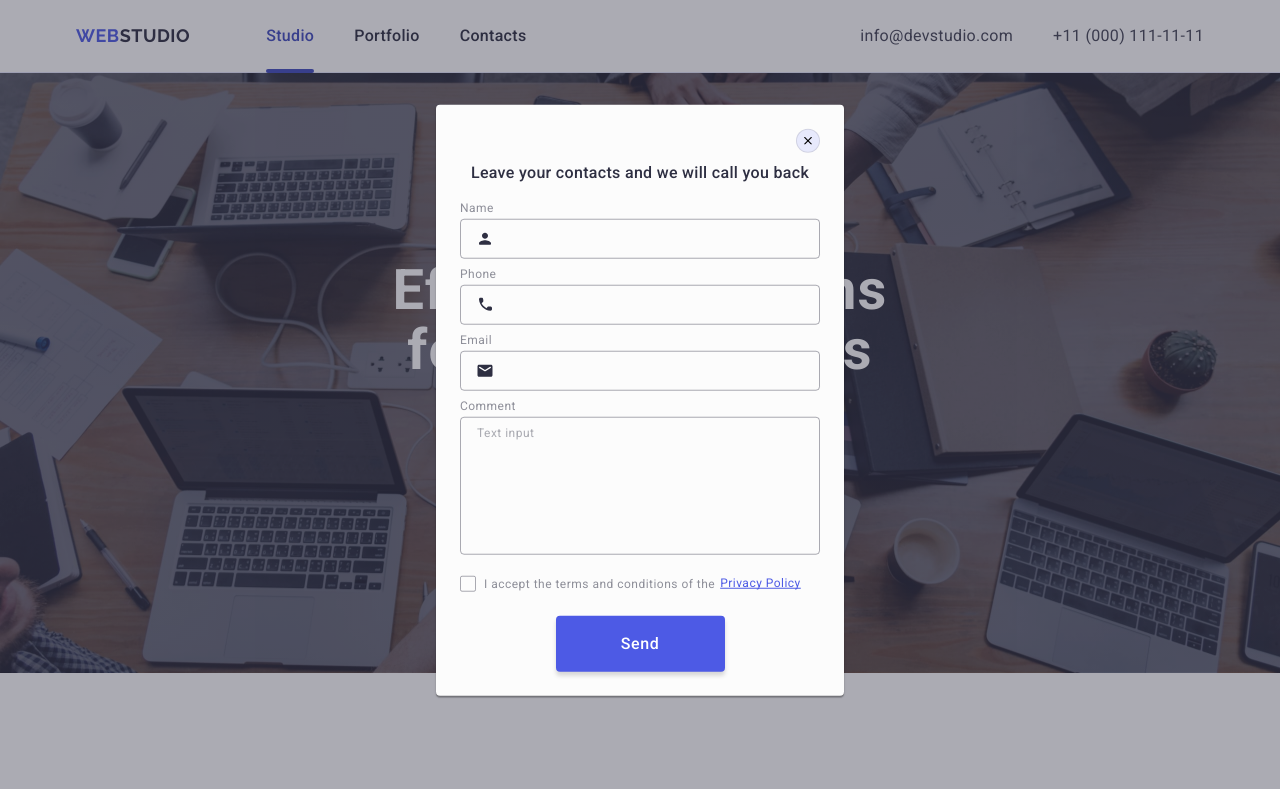
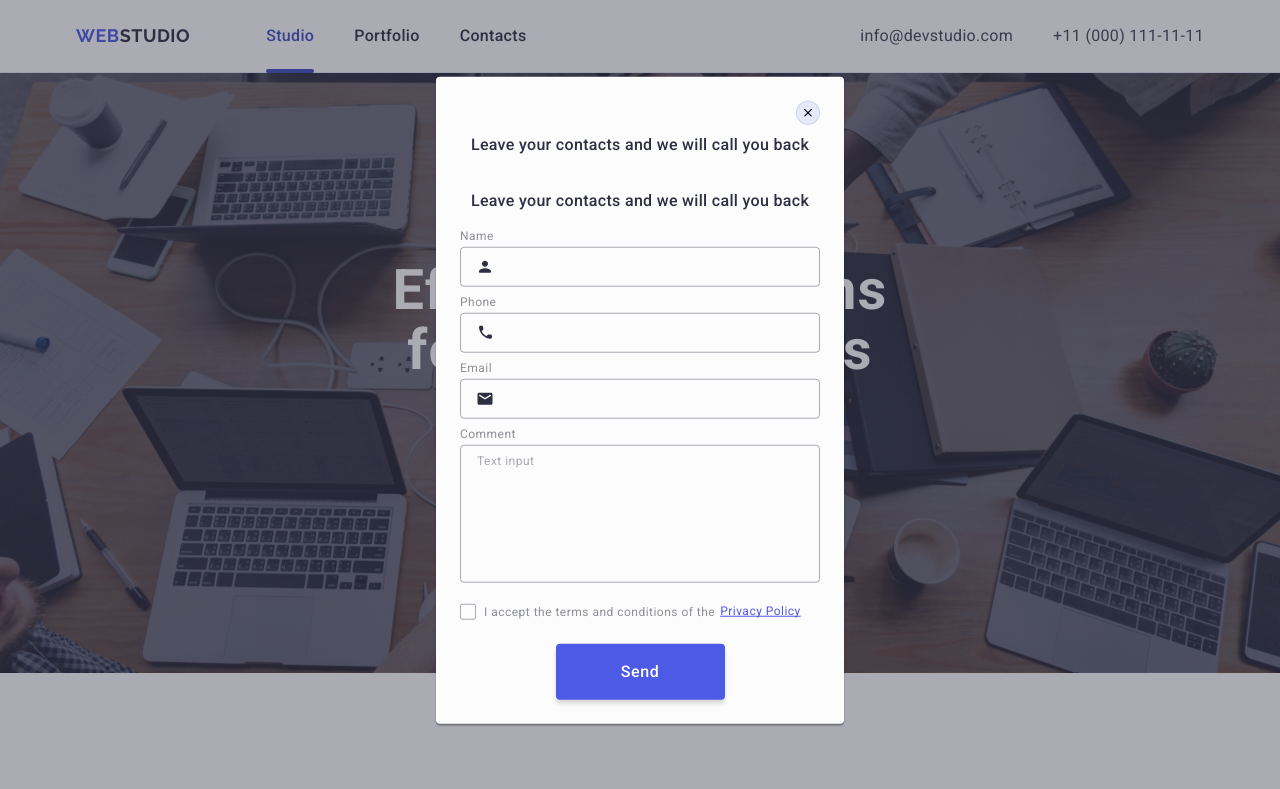
Before and after one commit to Daria0206/goit-markup-hw-05, a plain HTML site: page index.html in a window 1280 px wide. Shown: the top 789 px of the page. Drawn offline with nearby package versions, Linux system fonts and the light colour scheme.

Commit message:
fix done

```diff
--- a/index.html
+++ b/index.html
@@ -488,6 +488,7 @@
             <use href="./images/icons.svg#icon-close-black-18dp-2-1"></use>
           </svg>
         </button>
+        <p class="modal-text">Leave your contacts and we will call you back</p>
         <div class="modal-field">
           <p class="modal-text">
             Leave your contacts and we will call you back
```
